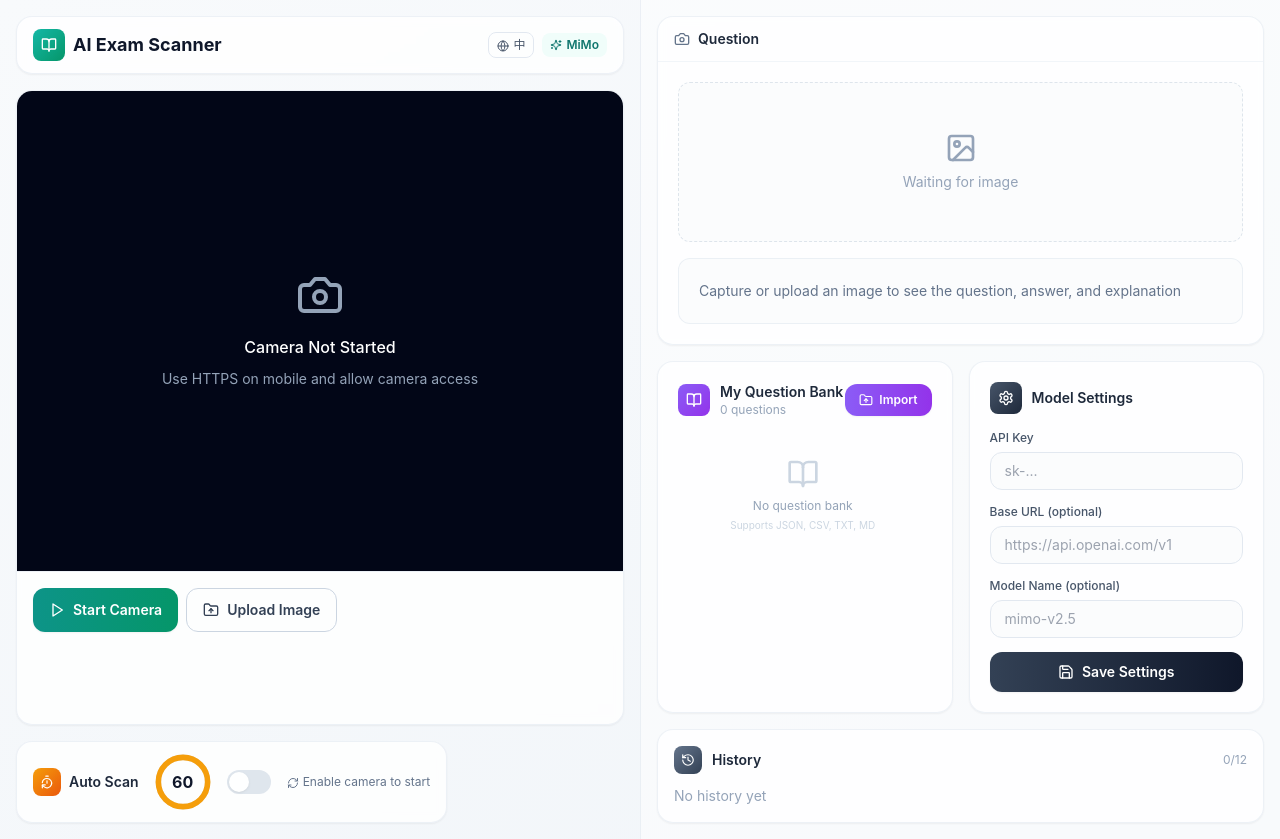
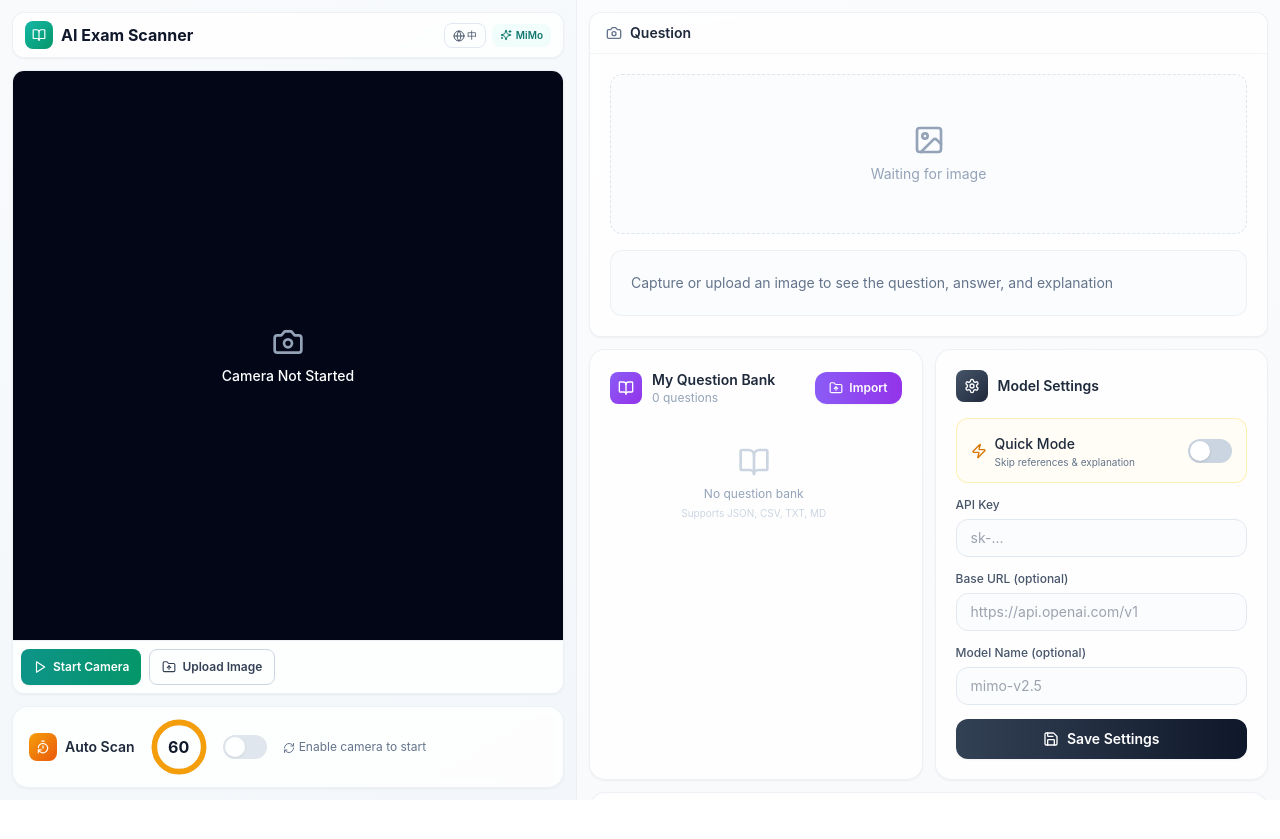
Before and after one commit to naecoyes/justsoso-ai-exam-scanner, a React (Vite) app: page / in a window 1280 px wide. After the commit the page ends 800 px from the top, so only its background shows below. Built offline with nearby package versions, Linux system fonts and the light colour scheme.

Commit message:
Add quick mode, compact landscape view

```diff
--- a/api/analyze.js
+++ b/api/analyze.js
@@ -21,6 +21,7 @@ export default async function handler(req, res) {
     const imageBase64 = sanitizeBase64(body?.imageBase64);
     const mimeType = sanitizeMimeType(body?.mimeType);
     const modelConfig = sanitizeModelConfig(body?.modelConfig);
+    const quickMode = body?.quickMode === true;
 
     if (!imageBase64) {
       return sendJson(res, 400, { error: "缺少 imageBase64" });
@@ -70,6 +71,31 @@ export default async function handler(req, res) {
         type: recognized.type || "",
         reason: recognized.reason || visibilityProblem,
         confidence: recognized.confidence ?? 0,
+        references: []
+      });
+    }
+
+    if (quickMode) {
+      const quickPayload = await client.complete([
+        {
+          role: "system",
+          content:
+            "你是快速答题助手。直接给出答案，不需要解析。只返回严格 JSON：{\"question\":\"题目\",\"answer\":\"答案\",\"explanation\":\"\",\"type\":\"题型\"}。"
+        },
+        {
+          role: "user",
+          content: [
+            { type: "text", text: `直接回答：\n${recognized.question}` },
+            { type: "image_url", image_url: { url: imageUrl } }
+          ]
+        }
+      ]);
+
+      const result = parseMimoPayload(quickPayload);
+      return sendJson(res, 200, {
+        ...result,
+        question: result.question || recognized.question,
+        type: result.type || recognized.type,
         references: []
       });
     }
--- a/src/App.jsx
+++ b/src/App.jsx
@@ -29,6 +29,11 @@ export default function App() {
   const [autoScan, setAutoScan] = useState(false);
   const [cameraReady, setCameraReady] = useState(false);
   const [isLandscape, setIsLandscape] = useState(false);
+  const [quickMode, setQuickMode] = useState(() => {
+    try {
+      return localStorage.getItem("app_quick_mode") === "true";
+    } catch { return false; }
+  });
 
   useEffect(() => {
     const checkOrientation = () => {
@@ -51,6 +56,13 @@ export default function App() {
     if (!cameraReady) setAutoScan(false);
   }, [cameraReady]);
 
+  const handleQuickModeChange = useCallback((value) => {
+    setQuickMode(value);
+    try {
+      localStorage.setItem("app_quick_mode", String(value));
+    } catch {}
+  }, []);
+
   const analyzePayload = useCallback(async (payload) => {
     if (!payload?.imageBase64) return;
 
@@ -68,7 +80,8 @@ export default function App() {
       const nextResult = await analyzeQuestionImage({
         imageBase64: payload.imageBase64,
         mimeType: payload.mimeType,
-        modelConfig
+        modelConfig,
+        quickMode
       });
 
       setResult(nextResult);
@@ -84,7 +97,7 @@ export default function App() {
     } finally {
       setIsAnalyzing(false);
     }
-  }, [t]);
+  }, [t, quickMode]);
 
   const handleAutoScan = useCallback(async () => {
     if (!cameraRef.current || isAnalyzing) return;
@@ -110,44 +123,46 @@ export default function App() {
 
   if (isLandscape) {
     return (
-      <main className="min-h-screen bg-gradient-to-br from-slate-50 to-slate-100 text-slate-950">
-        <div className="flex min-h-screen">
-          <div className="flex w-1/2 flex-col gap-4 p-4">
-            <header className="flex items-center justify-between rounded-2xl border border-slate-200/60 bg-white/80 backdrop-blur-sm px-4 py-3 shadow-sm">
+      <main className="h-screen overflow-hidden bg-gradient-to-br from-slate-50 to-slate-100 text-slate-950">
+        <div className="flex h-full">
+          <div className="flex w-[45%] flex-col gap-3 p-3">
+            <header className="flex items-center justify-between rounded-xl border border-slate-200/60 bg-white/80 backdrop-blur-sm px-3 py-2 shadow-sm">
               <div className="flex items-center gap-2">
-                <div className="flex h-8 w-8 items-center justify-center rounded-lg bg-gradient-to-br from-teal-500 to-emerald-600">
-                  <BookOpen className="h-4 w-4 text-white" />
+                <div className="flex h-7 w-7 items-center justify-center rounded-lg bg-gradient-to-br from-teal-500 to-emerald-600">
+                  <BookOpen className="h-3.5 w-3.5 text-white" />
                 </div>
-                <h1 className="text-lg font-bold text-slate-900">{t("appTitle")}</h1>
+                <h1 className="text-base font-bold text-slate-900">{t("appTitle")}</h1>
               </div>
-              <div className="flex items-center gap-2">
-                <button onClick={toggleLanguage} className="rounded-lg border border-slate-200 px-2 py-1 text-xs text-slate-600 hover:bg-slate-50">
-                  <Globe className="h-3 w-3 inline mr-1" />
+              <div className="flex items-center gap-1.5">
+                <button onClick={toggleLanguage} className="rounded-lg border border-slate-200 px-2 py-1 text-[10px] text-slate-600 hover:bg-slate-50">
+                  <Globe className="h-3 w-3 inline mr-0.5" />
                   {language === "zh" ? "EN" : "中"}
                 </button>
-                <div className="flex items-center gap-1 rounded-lg bg-teal-50 px-2 py-1 text-xs font-semibold text-teal-700">
+                <div className="flex items-center gap-1 rounded-lg bg-teal-50 px-2 py-1 text-[10px] font-semibold text-teal-700">
                   <Sparkles className="h-3 w-3" />
                   MiMo
                 </div>
               </div>
             </header>
 
+            <div className="flex-1 min-h-0">
               <CameraScanner
                 ref={cameraRef}
                 disabled={isAnalyzing}
                 onCapture={analyzePayload}
                 onUpload={analyzePayload}
                 onReadyChange={setCameraReady}
+                compact
               />
+            </div>
 
             {error && (
-              <div className="flex items-start gap-2 rounded-xl border border-rose-200/60 bg-rose-50/80 px-4 py-3 text-sm text-rose-700">
-                <AlertCircle className="mt-0.5 h-4 w-4 shrink-0" />
+              <div className="flex items-start gap-2 rounded-xl border border-rose-200/60 bg-rose-50/80 px-3 py-2 text-xs text-rose-700">
+                <AlertCircle className="mt-0.5 h-3.5 w-3.5 shrink-0" />
                 <span>{error}</span>
               </div>
             )}
 
-            <div className="flex items-center gap-3">
             <AutoScanTimer
               enabled={autoScan}
               isAnalyzing={isAnalyzing}
@@ -157,11 +172,10 @@ export default function App() {
               compact
             />
           </div>
-          </div>
 
-          <div className="flex w-1/2 flex-col gap-4 overflow-y-auto border-l border-slate-200/60 bg-white/50 p-4">
-            <div className="rounded-2xl border border-slate-200/60 bg-white/80 backdrop-blur-sm shadow-sm">
-              <div className="flex items-center gap-2 border-b border-slate-100 px-4 py-3">
+          <div className="flex w-[55%] flex-col gap-3 overflow-y-auto border-l border-slate-200/60 bg-white/50 p-3">
+            <div className="rounded-xl border border-slate-200/60 bg-white/80 backdrop-blur-sm shadow-sm">
+              <div className="flex items-center gap-2 border-b border-slate-100 px-4 py-2.5">
                 <Camera className="h-4 w-4 text-slate-500" />
                 <h2 className="text-sm font-semibold text-slate-800">{t("question")}</h2>
                 {isAnalyzing && (
@@ -171,15 +185,15 @@ export default function App() {
                   </span>
                 )}
               </div>
-              <ResultPanel result={result} preview={preview} isAnalyzing={isAnalyzing} />
+              <ResultPanel result={result} preview={preview} isAnalyzing={isAnalyzing} compact />
             </div>
 
-            <div className="grid grid-cols-2 gap-4">
-              <QuestionBankManager />
-              <SettingsPanel />
+            <div className="grid grid-cols-2 gap-3">
+              <QuestionBankManager compact />
+              <SettingsPanel quickMode={quickMode} onQuickModeChange={handleQuickModeChange} compact />
             </div>
 
-            <HistoryStrip items={history} onSelect={selectHistoryItem} />
+            <HistoryStrip items={history} onSelect={selectHistoryItem} compact />
           </div>
         </div>
       </main>
@@ -261,7 +275,7 @@ export default function App() {
           </div>
 
           <QuestionBankManager />
-          <SettingsPanel />
+          <SettingsPanel quickMode={quickMode} onQuickModeChange={handleQuickModeChange} />
         </aside>
       </div>
     </main>
--- a/src/components/CameraScanner.jsx
+++ b/src/components/CameraScanner.jsx
@@ -4,7 +4,7 @@ import { captureVideoFrame, fileToImagePayload } from "../lib/imageCapture.js";
 import { useLanguage } from "../lib/LanguageContext.jsx";
 
 const CameraScanner = forwardRef(function CameraScanner(
-  { disabled, onCapture, onUpload, onReadyChange },
+  { disabled, onCapture, onUpload, onReadyChange, compact = false },
   ref
 ) {
   const { t } = useLanguage();
@@ -120,6 +120,108 @@ const CameraScanner = forwardRef(function CameraScanner(
   };
 
   const isReady = status === "ready";
+
+  if (compact) {
+    return (
+      <div className="flex h-full flex-col overflow-hidden rounded-xl border border-slate-200/60 bg-white/80 backdrop-blur-sm shadow-sm">
+        <div className="relative flex-1 min-h-0 bg-slate-950">
+          <video
+            ref={videoRef}
+            className="h-full w-full object-cover"
+            autoPlay
+            playsInline
+            muted
+          />
+          {isReady ? (
+            <div className="pointer-events-none absolute inset-0">
+              <div className="absolute inset-0 bg-slate-950/35" />
+              <div
+                ref={frameRef}
+                className="absolute left-1/2 top-1/2 w-[92%] -translate-x-1/2 -translate-y-1/2 landscape-viewfinder"
+              >
+                <div className="absolute inset-0 rounded-lg border border-white/70 shadow-[0_0_0_9999px_rgba(2,6,23,0.42)]" />
+                <div className="absolute left-0 top-0 h-6 w-6 rounded-tl-lg border-l-3 border-t-3 border-amber-400" />
+                <div className="absolute right-0 top-0 h-6 w-6 rounded-tr-lg border-r-3 border-t-3 border-amber-400" />
+                <div className="absolute bottom-0 left-0 h-6 w-6 rounded-bl-lg border-b-3 border-l-3 border-amber-400" />
+                <div className="absolute bottom-0 right-0 h-6 w-6 rounded-br-lg border-b-3 border-r-3 border-amber-400" />
+                <div className="absolute left-3 right-3 top-1/2 border-t border-dashed border-white/40" />
+                <div className="absolute left-1/2 top-2 -translate-x-1/2 rounded bg-slate-950/70 px-2 py-0.5 text-[10px] font-semibold text-white">
+                  {t("viewfinder")}
+                </div>
+              </div>
+            </div>
+          ) : null}
+          {!isReady ? (
+            <div className="absolute inset-0 grid place-items-center px-4 text-center">
+              <div>
+                <Camera className="mx-auto h-8 w-8 text-slate-400" />
+                <p className="mt-2 text-sm font-medium text-white">{t("cameraNotStarted")}</p>
+              </div>
+            </div>
+          ) : null}
+          {disabled ? (
+            <div className="absolute inset-0 grid place-items-center bg-slate-950/60 text-sm font-medium text-white">
+              {t("analyzing")}
+            </div>
+          ) : null}
+        </div>
+
+        <div className="flex items-center gap-2 border-t border-slate-200/60 p-2">
+          {isReady ? (
+            <button
+              type="button"
+              className="inline-flex h-9 items-center gap-1.5 rounded-lg bg-gradient-to-r from-teal-600 to-emerald-600 px-3 text-xs font-semibold text-white shadow-sm transition hover:shadow-md disabled:cursor-not-allowed disabled:opacity-60"
+              onClick={handleCaptureClick}
+              disabled={disabled}
+            >
+              <Camera className="h-3.5 w-3.5" />
+              {t("capture")}
+            </button>
+          ) : (
+            <button
+              type="button"
+              className="inline-flex h-9 items-center gap-1.5 rounded-lg bg-gradient-to-r from-teal-600 to-emerald-600 px-3 text-xs font-semibold text-white shadow-sm transition hover:shadow-md disabled:cursor-not-allowed disabled:opacity-60"
+              onClick={startCamera}
+              disabled={disabled || status === "starting"}
+            >
+              <Play className="h-3.5 w-3.5" />
+              {status === "starting" ? t("starting") : t("startCamera")}
+            </button>
+          )}
+
+          {isReady ? (
+            <button
+              type="button"
+              className="inline-flex h-9 items-center gap-1.5 rounded-lg border border-slate-300 px-3 text-xs font-semibold text-slate-700 transition hover:bg-slate-50"
+              onClick={stopCamera}
+            >
+              <Square className="h-3.5 w-3.5" />
+              {t("stop")}
+            </button>
+          ) : null}
+
+          <button
+            type="button"
+            className="inline-flex h-9 items-center gap-1.5 rounded-lg border border-slate-300 px-3 text-xs font-semibold text-slate-700 transition hover:bg-slate-50 disabled:cursor-not-allowed disabled:opacity-60"
+            onClick={() => fileRef.current?.click()}
+            disabled={disabled}
+          >
+            <FolderUp className="h-3.5 w-3.5" />
+            {t("uploadImage")}
+          </button>
+          <input
+            ref={fileRef}
+            type="file"
+            accept="image/*"
+            capture="environment"
+            className="hidden"
+            onChange={handleFileChange}
+          />
+          <span className="flex-1 text-[10px] text-slate-400 truncate">{message}</span>
+        </div>
+      </div>
+    );
+  }
 
   return (
     <div className="flex flex-1 flex-col overflow-hidden rounded-2xl border border-slate-200/60 bg-white/80 backdrop-blur-sm shadow-sm">
--- a/src/components/SettingsPanel.jsx
+++ b/src/components/SettingsPanel.jsx
@@ -1,8 +1,8 @@
 import { useState, useEffect } from "react";
-import { Settings, Save, Check } from "lucide-react";
+import { Settings, Save, Check, Zap } from "lucide-react";
 import { useLanguage } from "../lib/LanguageContext.jsx";
 
-export default function SettingsPanel() {
+export default function SettingsPanel({ quickMode, onQuickModeChange }) {
   const { t } = useLanguage();
   const [config, setConfig] = useState({ apiKey: "", baseUrl: "", model: "" });
   const [saved, setSaved] = useState(false);
@@ -34,6 +34,24 @@ export default function SettingsPanel() {
         <h2 className="text-sm font-semibold text-slate-800">{t("modelSettings")}</h2>
       </div>
       <div className="space-y-3.5">
+        <div className="flex items-center justify-between rounded-xl border border-amber-200/60 bg-amber-50/50 px-3.5 py-3">
+          <div className="flex items-center gap-2">
+            <Zap className="h-4 w-4 text-amber-600" />
+            <div>
+              <span className="text-sm font-medium text-slate-800">{t("quickMode")}</span>
+              <p className="text-[10px] text-slate-500">{t("quickModeDesc")}</p>
+            </div>
+          </div>
+          <button
+            type="button"
+            role="switch"
+            aria-checked={quickMode}
+            className={`relative h-6 w-11 rounded-full transition ${quickMode ? "bg-gradient-to-r from-amber-500 to-orange-500" : "bg-slate-300"}`}
+            onClick={() => onQuickModeChange(!quickMode)}
+          >
+            <span className={`absolute top-0.5 h-5 w-5 rounded-full bg-white shadow transition ${quickMode ? "left-[22px]" : "left-0.5"}`} />
+          </button>
+        </div>
         <div>
           <label className="mb-1.5 block text-xs font-medium text-slate-600">{t("apiKey")}</label>
           <input
--- a/src/lib/apiClient.js
+++ b/src/lib/apiClient.js
@@ -4,7 +4,10 @@ export async function analyzeQuestionImage(payload) {
     headers: {
       "content-type": "application/json"
     },
-    body: JSON.stringify(payload)
+    body: JSON.stringify({
+      ...payload,
+      quickMode: payload.quickMode || false
+    })
   });
 
   const body = await response.json().catch(() => ({}));
--- a/src/styles.css
+++ b/src/styles.css
@@ -35,7 +35,7 @@ input {
 }
 
 .camera-stage.landscape-mode {
-  height: clamp(200px, 45vh, 400px);
+  height: clamp(180px, 35vh, 280px);
 }
 
 .landscape-viewfinder {
@@ -54,7 +54,7 @@ input {
   }
 
   .camera-stage.landscape-mode {
-    height: 480px;
+    height: 320px;
   }
 }
 
@@ -64,7 +64,7 @@ input {
   }
 
   .camera-stage.landscape-mode {
-    height: clamp(180px, 40vh, 320px);
+    height: clamp(160px, 30vh, 240px);
   }
 
   .landscape-viewfinder {
@@ -74,6 +74,6 @@ input {
 
 @media (orientation: landscape) {
   .camera-stage {
-    height: clamp(200px, 60vh, 450px);
+    height: clamp(180px, 45vh, 350px);
   }
 }
```
Also changed, not shown: src/lib/translations.js. Lines whose indentation alone changed are shown as unchanged.
